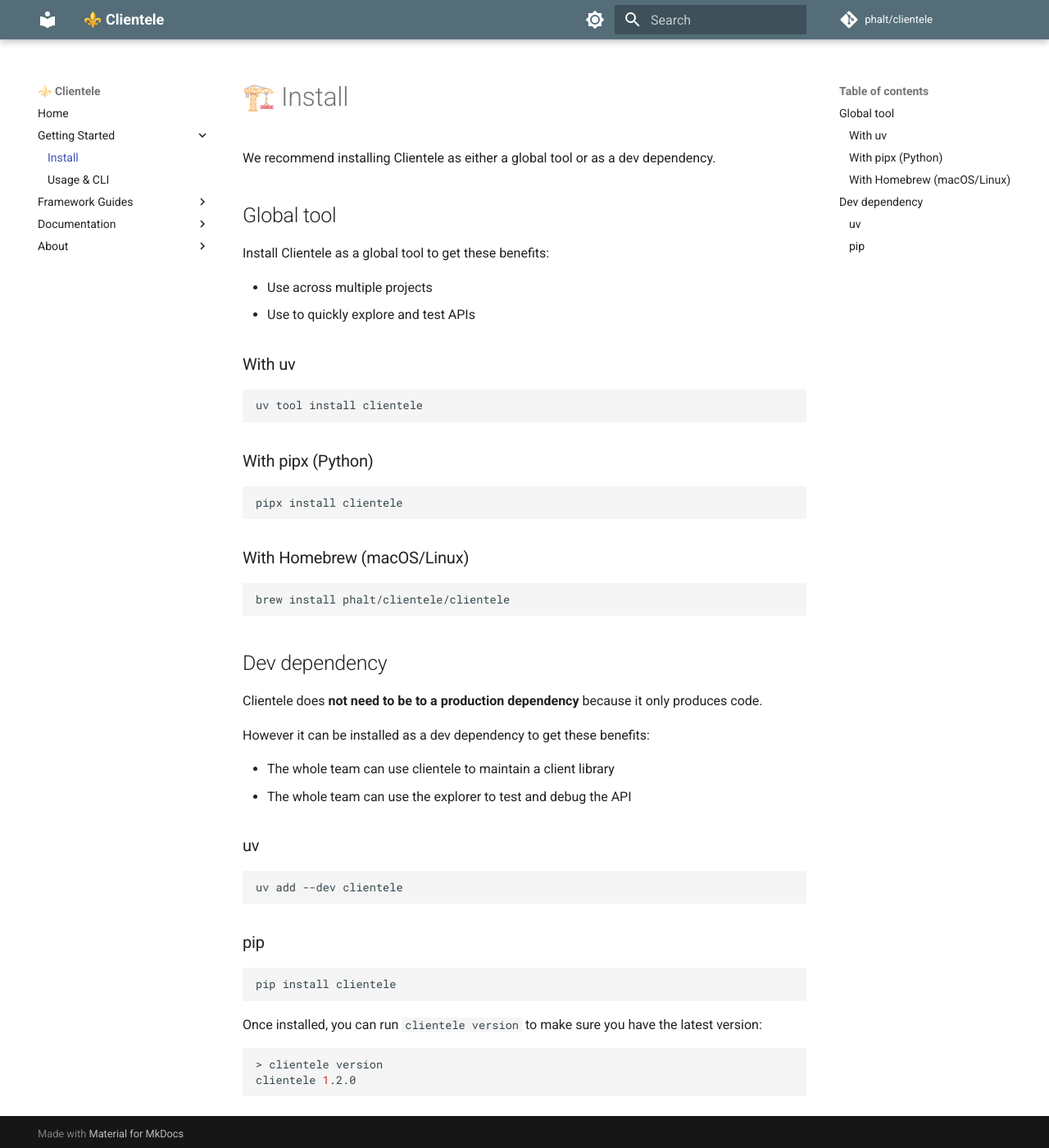
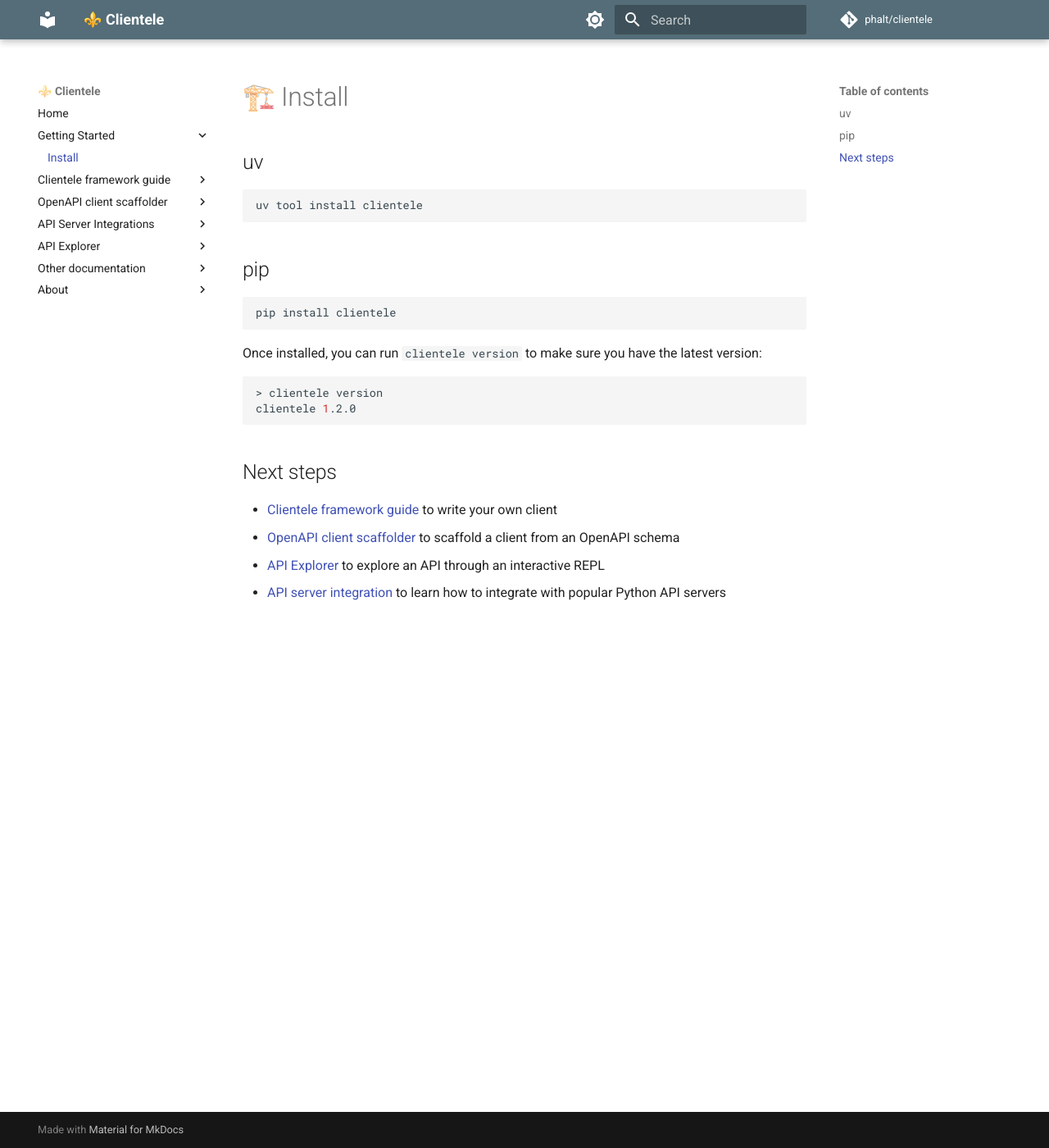
Before and after one commit to phalt/clientele, an MkDocs documentation site: the page built from docs/install.md, in a window 1280 px wide and 1400 px high. Shown: the whole window at 82% size. Built offline with MkDocs 1.6.1 and Material for MkDocs 9.7.7, drawn with Linux system fonts in a browser that asks for light colours; comment, search, counter and statistics services are not loaded.

Commit message:
A fair bit of docs shuffling

````diff
--- a/docs/install.md
+++ b/docs/install.md
@@ -1,48 +1,12 @@
 # 🏗️ Install
 
-We recommend installing Clientele as either a global tool or as a dev dependency.
-
-## Global tool
-
-Install Clientele as a global tool to get these benefits:
-
-- Use across multiple projects
-- Use to quickly explore and test APIs
-
-### With uv
+## uv
 
 ```sh
 uv tool install clientele
 ```
 
-### With pipx (Python)
-
-```sh
-pipx install clientele
-```
-
-### With Homebrew (macOS/Linux)
-
-```sh
-brew install phalt/clientele/clientele
-```
-
-## Dev dependency
-
-Clientele does **not need to be to a production dependency** because it only produces code.
-
-However it can be installed as a dev dependency to get these benefits:
-
-- The whole team can use clientele to maintain a client library
-- The whole team can use the explorer to test and debug the API
-
-### uv
-
-```sh
-uv add --dev clientele
-```
-
-### pip
+## pip
 
 ```sh
 pip install clientele
@@ -54,3 +18,10 @@
 > clientele version
 clientele 1.2.0
 ```
+
+## Next steps
+
+- [Clientele framework guide](framework-overview.md) to write your own client
+- [OpenAPI client scaffolder](openapi-cli.md) to scaffold a client from an OpenAPI schema
+- [API Explorer](explore.md) to explore an API through an interactive REPL
+- [API server integration](server-fastapi.md) to learn how to integrate with popular Python API servers
--- a/mkdocs.yml
+++ b/mkdocs.yml
@@ -26,25 +26,29 @@
   - Home: index.md
   - Getting Started:
     - Install: install.md
-    - Usage & CLI: usage.md
-  - Framework Guides:
-    - FastAPI: framework-fastapi.md
-    - Django REST Framework: framework-drf.md
-    - Django Ninja: framework-django-ninja.md
-    - Decorator Client: framework-decorator-client.md
-  - Documentation:
-    - Configuration: configuration.md
+  - Clientele framework guide:
+    - Overview: framework-overview.md
+    - Configuration: framework-configuration.md
+  - OpenAPI client scaffolder:
+    - Usage & CLI: openapi-cli.md
     - Regeneration: regeneration.md
+    - Configuration: openapi-configuration.md
+    - Generated Client Tour: examples.md
+    - Compatibility & Limitations: compatibility.md
+    - References in OpenAPI: references.md
+  - API Server Integrations:
+    - FastAPI: server-fastapi.md
+    - Django REST Framework: server-drf.md
+    - Django Ninja: server-django-ninja.md
+  - API Explorer:
+    - Overview: explore.md
+  - Other documentation:
     - Authentication: authentication.md
     - Exception Handling: exceptions.md
-    - Generated Client Tour: examples.md
     - Testing: testing.md
-    - Explorer Mode: explore.md
-    - Compatibility & Limitations: compatibility.md
     - Complex Schemas: complex_schemas.md
-    - References in OpenAPI: references.md
   - About:
-    - Design Philosophy: design.md
+    - Background: design.md
     - Change Log: CHANGELOG.md
 
 markdown_extensions:
````
Also changed, not shown: docs/authentication.md (+1 -1 lines), docs/compatibility.md (+3 -3 lines), docs/examples.md (+3 -5 lines), docs/framework-configuration.md (added, +44 -0 lines), docs/framework-decorator-client.md (deleted, +0 -332 lines), docs/framework-overview.md (added, +207 -0 lines), docs/openapi-cli.md (renamed from docs/usage.md), docs/openapi-configuration.md (renamed from docs/configuration.md), docs/server-django-ninja.md (renamed from docs/framework-django-ninja.md), docs/server-drf.md (renamed from docs/framework-drf.md), docs/server-fastapi.md (renamed from docs/framework-fastapi.md).
